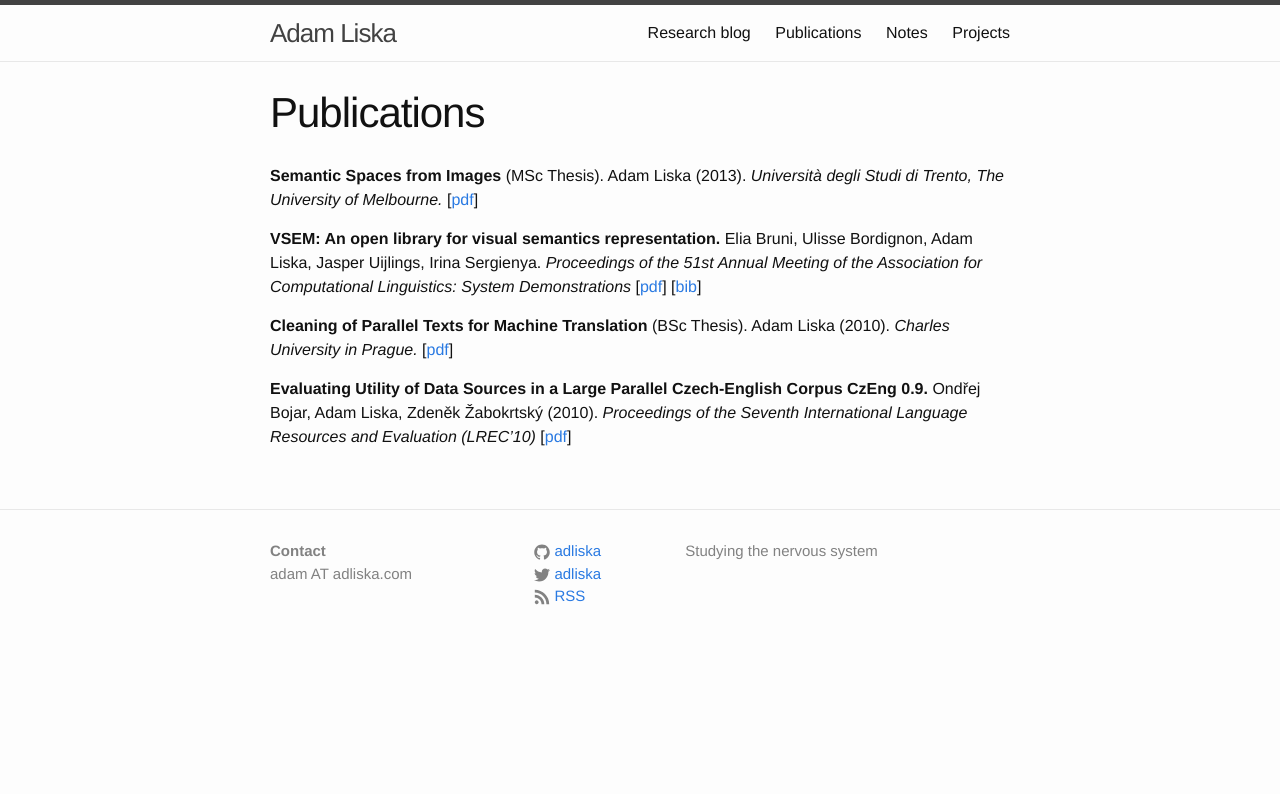
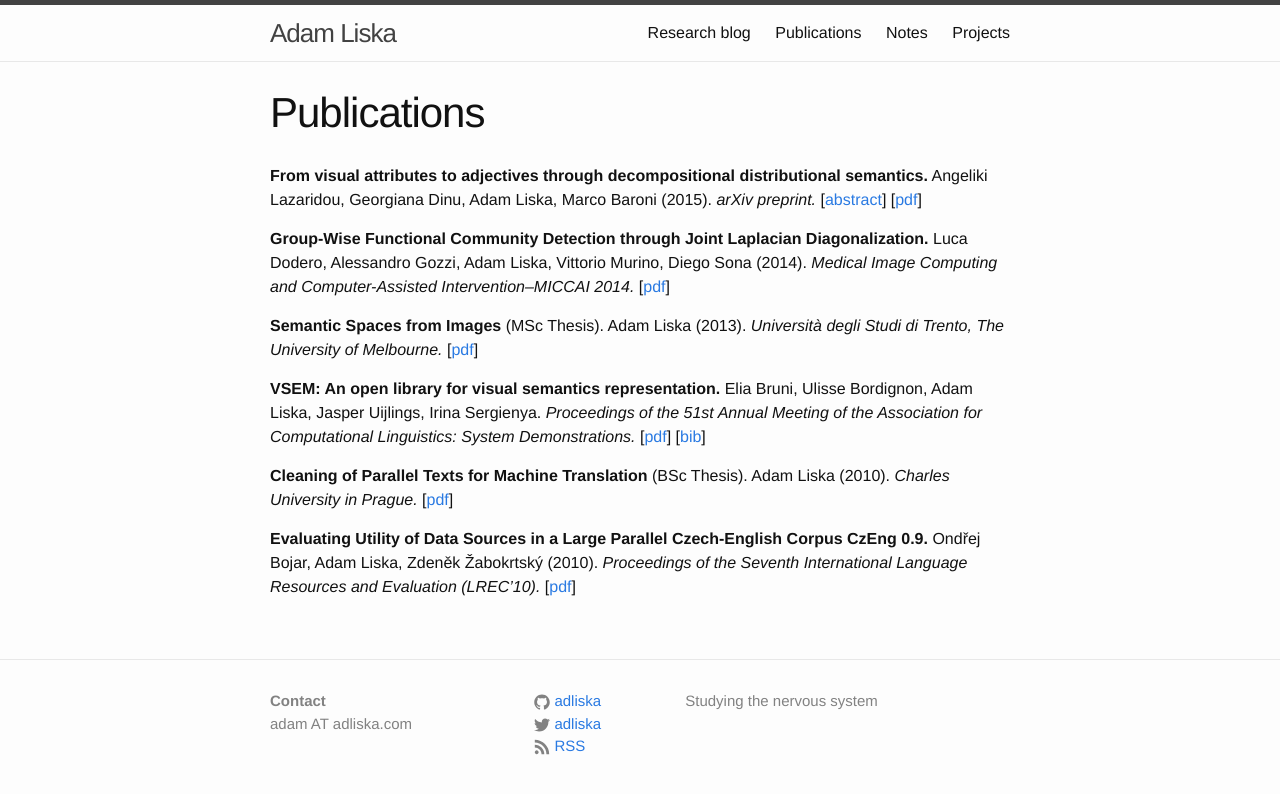
Before and after one commit to adliska/adliska.github.io, a Jekyll site: the page built from publications.md, in a window 1280 px wide. Shown: the top 794 px of the page. Built offline with Jekyll 4.4.1, drawn with Linux system fonts in a browser that asks for light colours.

Commit message:
publications update

```diff
--- a/publications.md
+++ b/publications.md
@@ -3,23 +3,37 @@ layout: page
 title: Publications
 permalink: /publications/
 ---
+**From visual attributes to adjectives through decompositional
+distributional semantics.**
+Angeliki Lazaridou, Georgiana Dinu, Adam Liska, Marco Baroni (2015).
+*arXiv preprint.*
+[[abstract](http://arxiv.org/abs/1501.02714)]
+[[pdf](http://arxiv.org/pdf/1501.02714v1)]
+
+**Group-Wise Functional Community Detection through Joint Laplacian
+Diagonalization.**
+Luca Dodero, Alessandro Gozzi, Adam Liska, Vittorio Murino, Diego Sona (2014).
+*Medical Image Computing and Computer-Assisted Intervention–MICCAI 2014.*
+[[pdf](/downloads/publications/dodero_etal_2014.pdf)]
+
 **Semantic Spaces from Images** (MSc Thesis).
 Adam Liska (2013).
 *Università degli Studi di Trento, The University of Melbourne.*
-[<a href='/downloads/publications/liska_2013.pdf'>pdf</a>]
+[[pdf](/downloads/publications/liska_2013.pdf)]
 
 **VSEM: An open library for visual semantics representation.**
 Elia Bruni, Ulisse Bordignon, Adam Liska, Jasper Uijlings, Irina Sergienya.
-*Proceedings of the 51st Annual Meeting of the Association for Computational Linguistics: System Demonstrations*
-[<a href='/downloads/publications/bruni_etal_2013.pdf'>pdf</a>]
-[<a href='/downloads/publications/bruni_etal_2013.bib'>bib</a>]
+*Proceedings of the 51st Annual Meeting of the Association for Computational Linguistics: System Demonstrations.*
+[[pdf](/downloads/publications/bruni_etal_2013.pdf)]
+[[bib](/downloads/publications/bruni_etal_2013.bib)]
 
 **Cleaning of Parallel Texts for Machine Translation** (BSc Thesis).
 Adam Liska (2010).
 *Charles University in Prague.*
-[<a href='/downloads/publications/liska_2010.pdf'>pdf</a>]
+[[pdf](/downloads/publications/liska_2010.pdf)]
 
 **Evaluating Utility of Data Sources in a Large Parallel Czech-English Corpus CzEng 0.9.**
 Ondřej Bojar, Adam Liska, Zdeněk Žabokrtský (2010).
-*Proceedings of the Seventh International Language Resources and Evaluation (LREC'10)*
-[<a href='/downloads/publications/bojar_etal_2010.pdf'>pdf</a>]
+*Proceedings of the Seventh International Language Resources and Evaluation
+(LREC'10).*
+[[pdf](/downloads/publications/bojar_etal_2010.pdf)]
```
Also changed, not shown: 4 other files.
